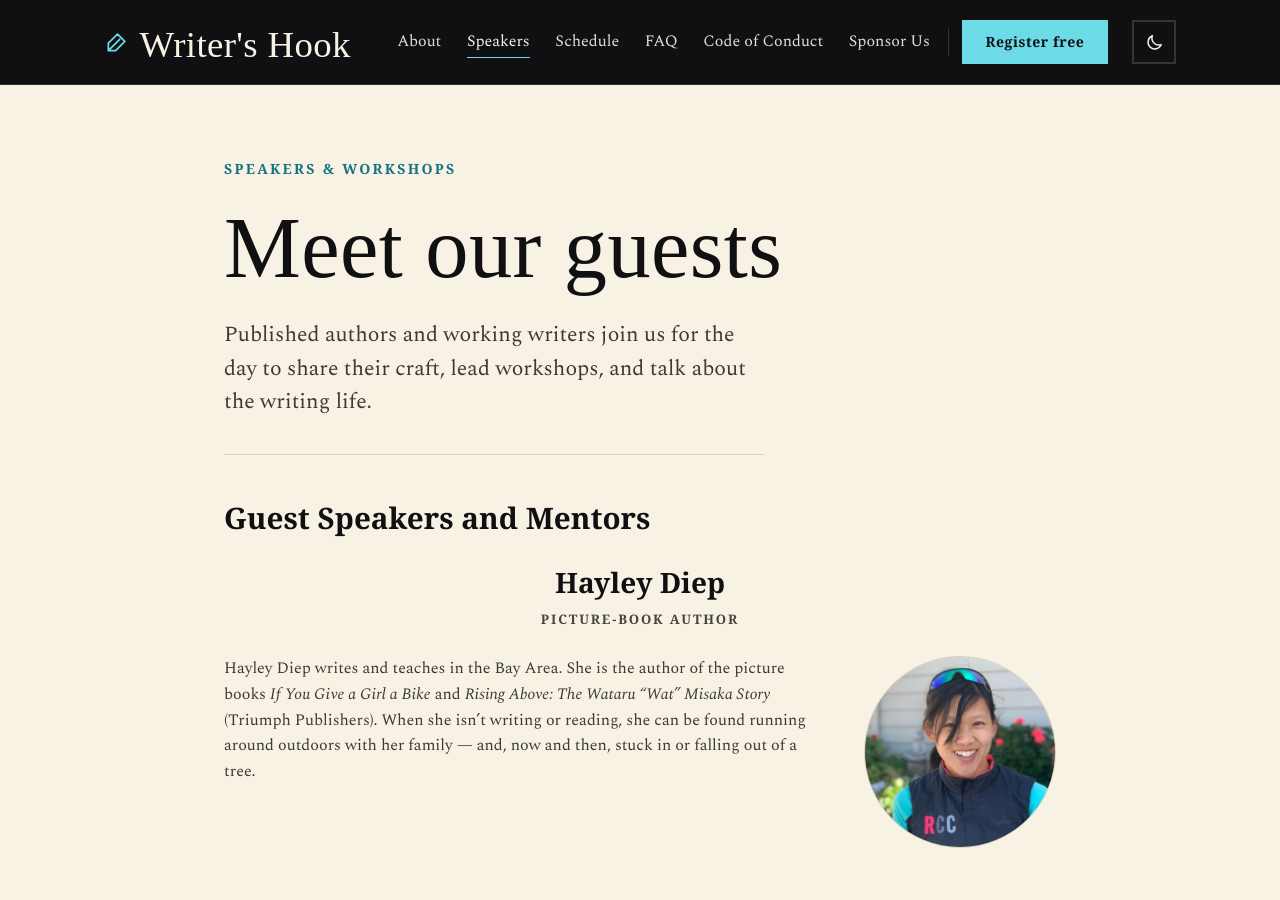
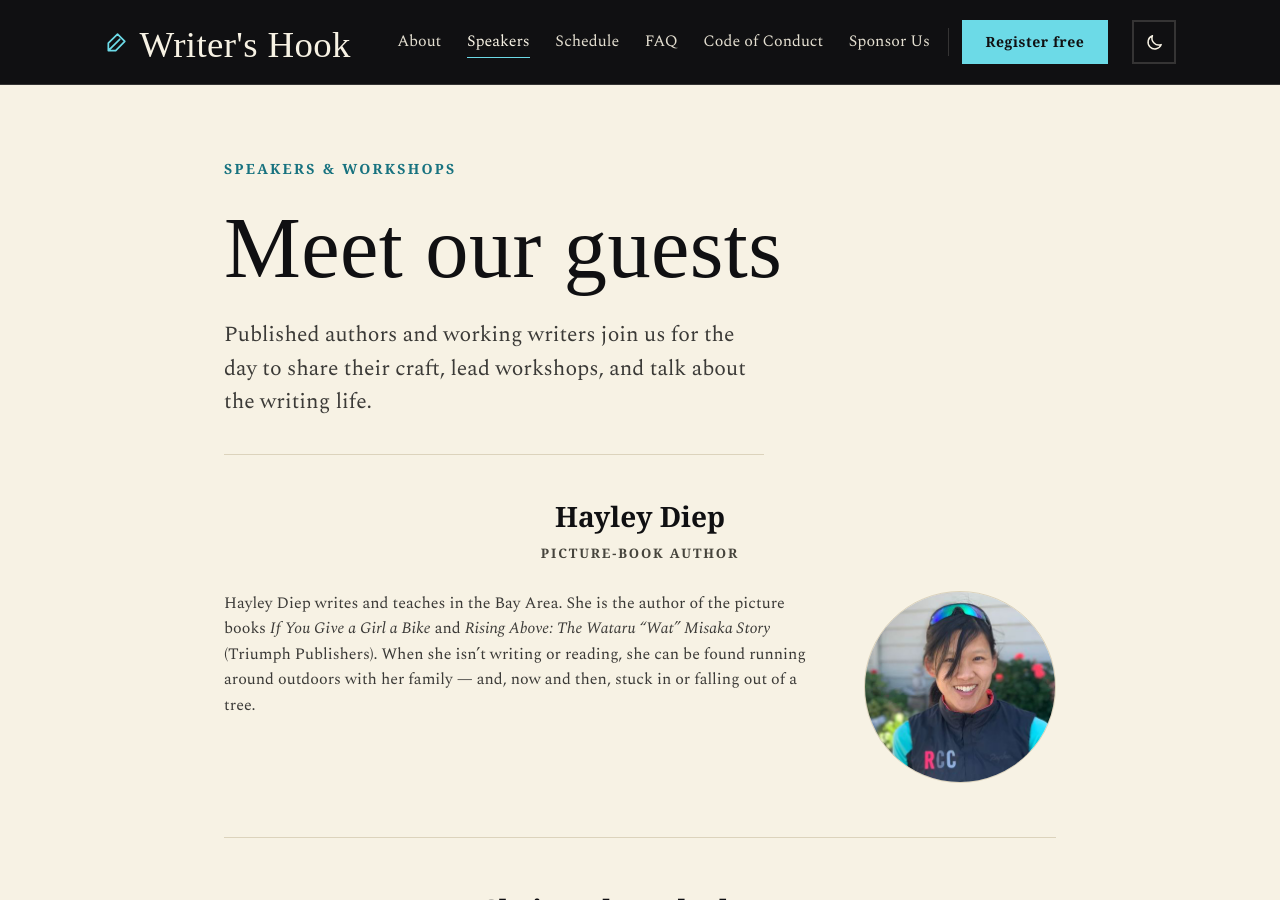
Before and after one commit to Writer-s-Hook/Website, a Jekyll site: the page built from speakers.md, in a window 1280 px wide and 900 px high. Built offline with Jekyll 4.4.1, drawn with Linux system fonts in a browser that asks for light colours; some web fonts are replaced.

Commit message:
Speakers: drop the redundant page heading; home link reads View more
Co-Authored-By: Claude Opus 5.5 <noreply@anthropic.com>

```diff
--- a/_layouts/home.html
+++ b/_layouts/home.html
@@ -67,7 +67,7 @@ layout: default
       </li>
       {% endfor %}
     </ul>
-    <p class="guest-more"><a href="{{ '/speakers/' | relative_url }}">Meet our speakers &rarr;</a></p>
+    <p class="guest-more"><a href="{{ '/speakers/' | relative_url }}">View more &rarr;</a></p>
   </div>
 </section>
 {% endif %}
--- a/_layouts/page.html
+++ b/_layouts/page.html
@@ -30,10 +30,9 @@ layout: default
 
     {%- comment -%} Each group is left off until it has someone in it. {%- endcomment -%}
     {% if page.speakers %}
-    {% if site.data.speakers.guests.size > 0 %}
-    <h2 class="team-heading" id="guest-speakers">Guest Speakers and Mentors</h2>
+    {%- comment -%} The page title already says who these are, so the guests
+         need no heading of their own. {%- endcomment -%}
     {% include team.html people=site.data.speakers.guests %}
-    {% endif %}
     {% if site.data.speakers.workshops.size > 0 %}
     <h2 class="team-heading" id="workshop-conductors">Workshop conductors</h2>
     {% include team.html people=site.data.speakers.workshops %}
```
